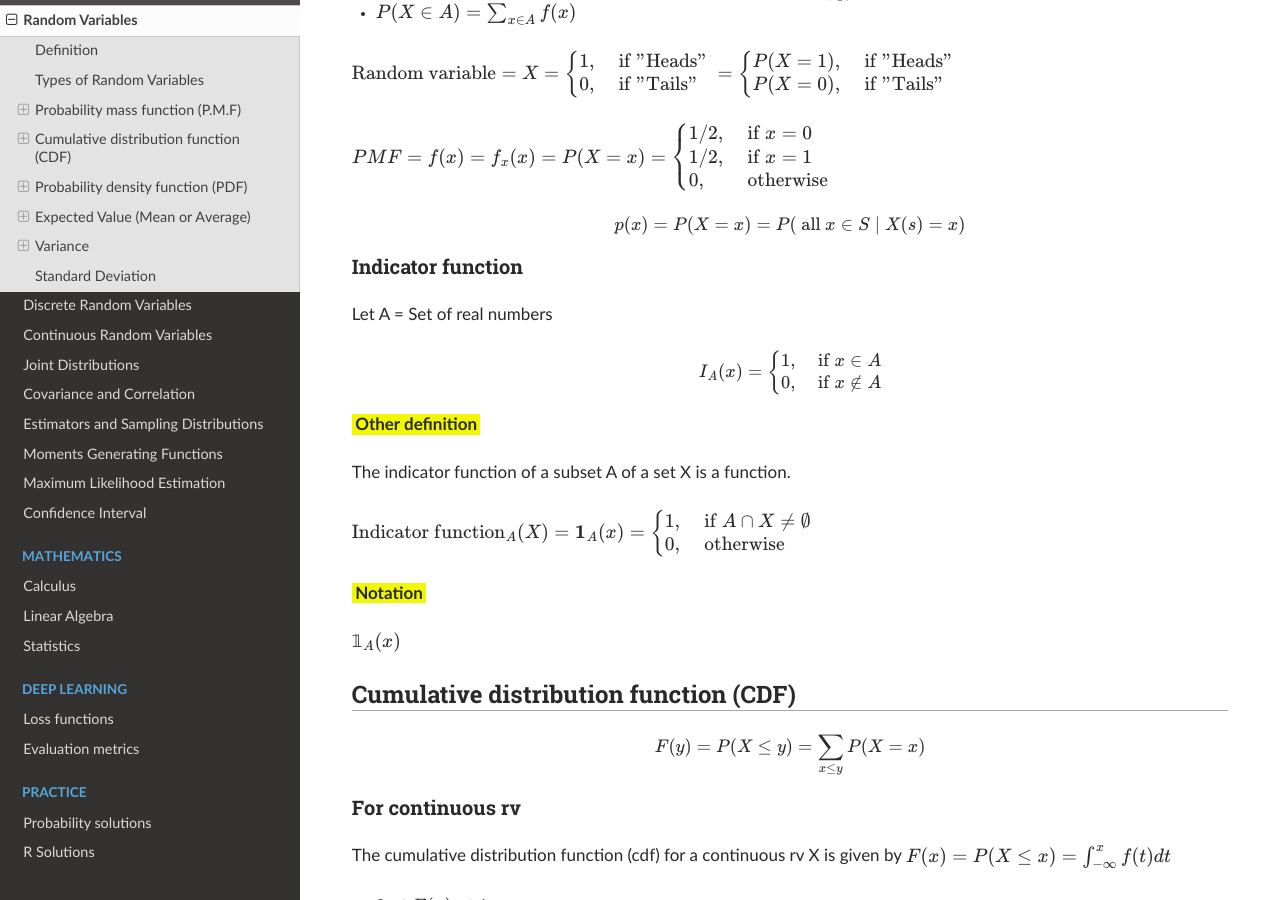
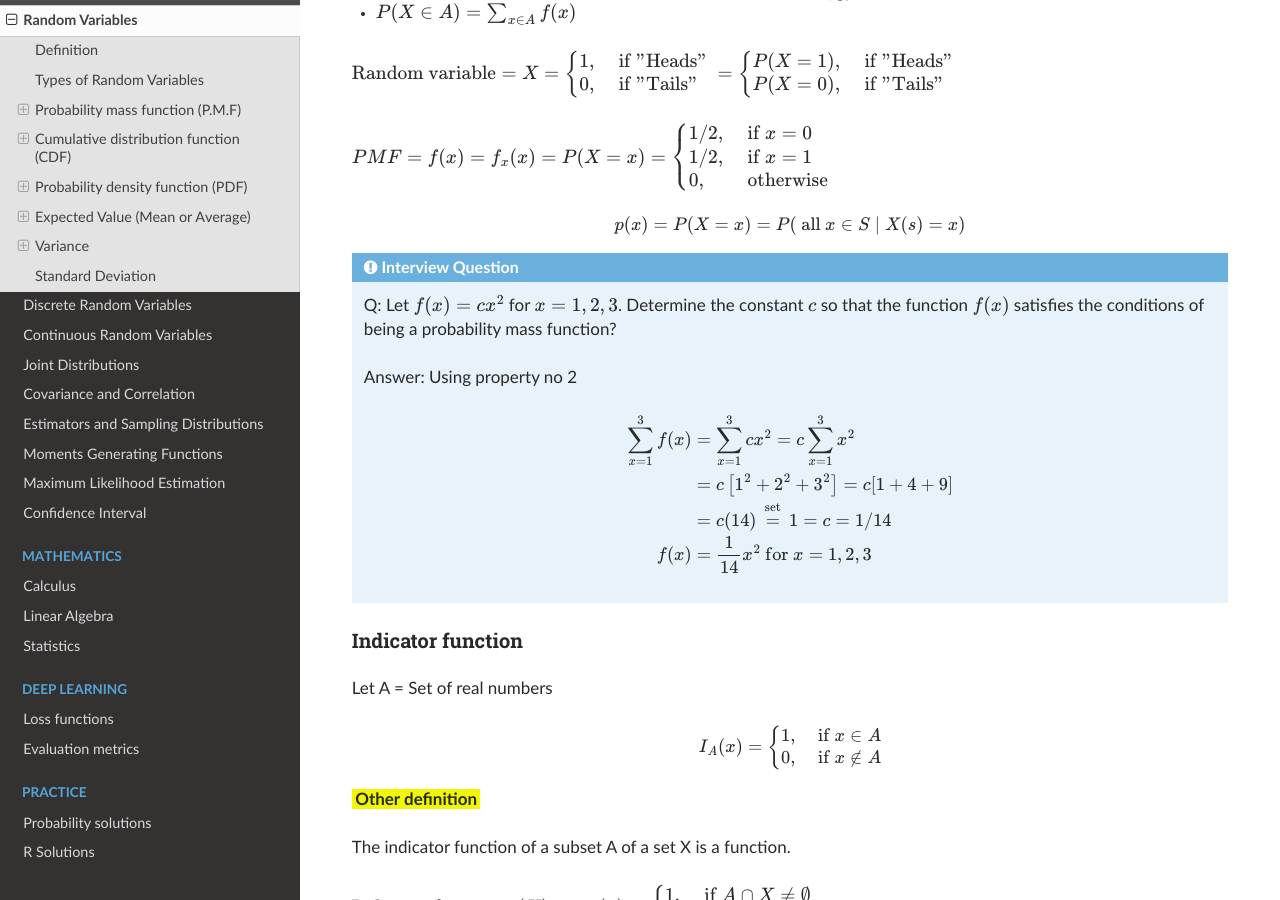
Before and after one commit to akkefa/ml-notes, a Sphinx documentation site: the page built from docs/probability/random_variable.md, in a window 1280 px wide and 900 px high, scrolled down 1294 px. Built offline with Sphinx 7.4.7 and the Read the Docs theme 2.0.0, drawn with Linux system fonts in a browser that asks for light colours.

Commit message:
new changes

````diff
--- a/docs/probability/random_variable.md
+++ b/docs/probability/random_variable.md
@@ -61,6 +61,24 @@ $PMF=f(x)=f_x(x)=P(X=x)= \begin{cases}1 / 2, & \text { if } x=0 \\ 1 / 2, & \tex
 $$
 p(x)=P(X=x)=P(\text { all } x \in S \mid X(s)=x)
 $$
+
+```{admonition} Interview Question
+Q: Let $f(x)=c x^{2}$ for $x=1,2,3$. Determine the constant $c$ so that the function $f(x)$ satisfies the
+   conditions of being a probability mass function?
+
+Answer: Using property no 2
+
+$$
+\begin{aligned}
+\sum_{x=1}^{3} f(x) &=\sum_{x=1}^{3} c x^{2}=c \sum_{x=1}^{3} x^{2} \\
+&=c\left[1^{2}+2^{2}+3^{2}\right]=c[1+4+9] \\
+&=c(14) \stackrel{\text { set }}{=} 1 = c=1/14 \\
+f(x) &=\frac{1}{14} x^{2} \text { for } x=1,2,3
+\end{aligned}
+$$
+
+
+```
 
 ### Indicator function
 
````
